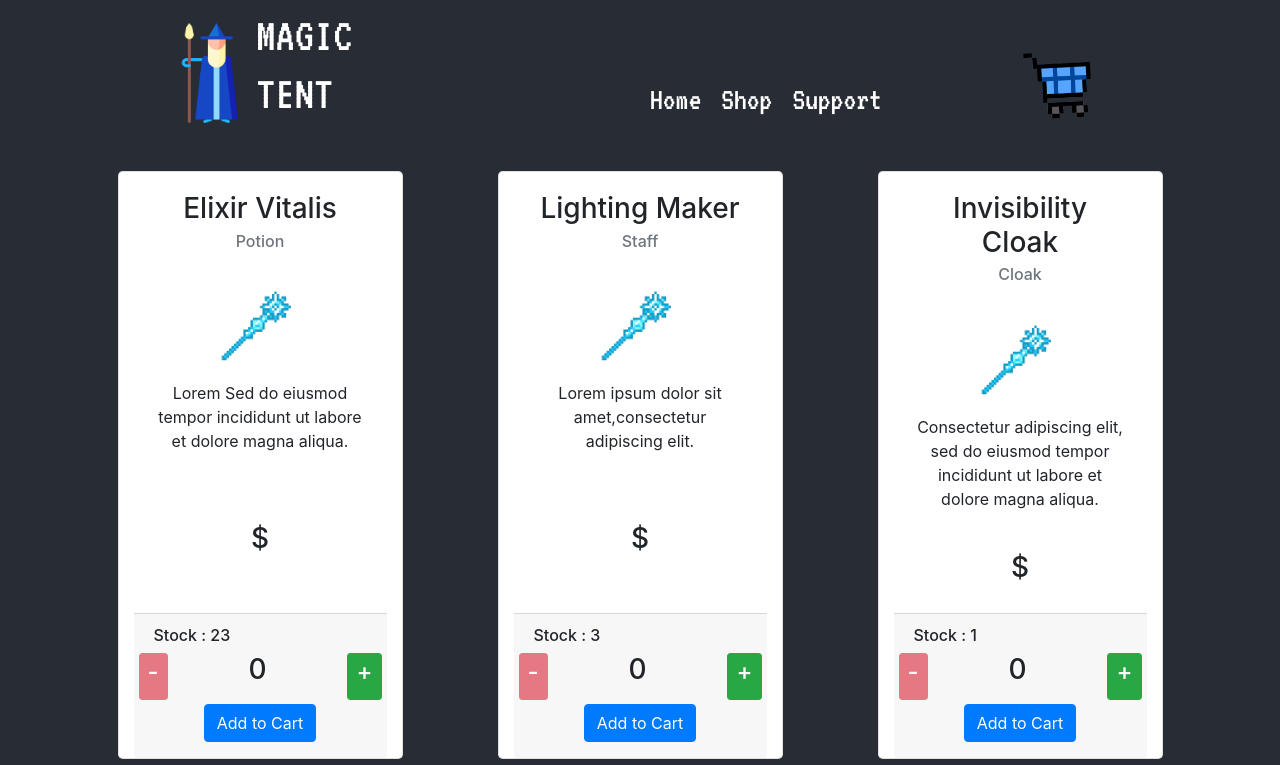
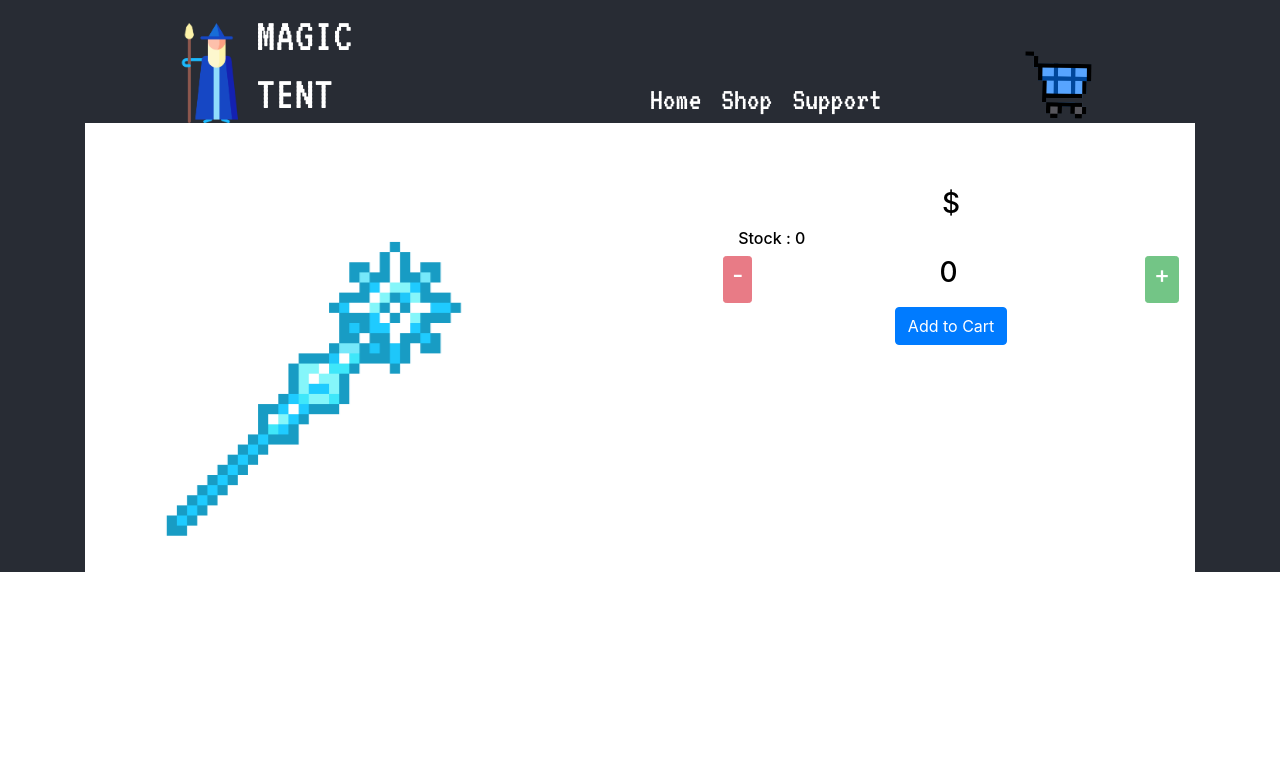
Before and after one commit to HijodelCosmos/Proyecto-ReactJS, a React (Create React App) app: page /item1 in a window 1280 px wide. Shown: the top 765 px of the page. Built offline with nearby package versions, Linux system fonts and the light colour scheme.

Commit message:
Routing agregado y correcion de warnigs

```diff
--- a/package.json
+++ b/package.json
@@ -12,12 +12,13 @@
     "react": "^17.0.1",
     "react-bootstrap": "^1.4.3",
     "react-dom": "^17.0.1",
+    "react-router-dom": "^5.2.0",
     "react-scripts": "4.0.1",
     "web-vitals": "^0.2.4"
   },
   "scripts": {
     "predeploy": "npm run build",
-    "deploy":"gh-pages -d build",
+    "deploy": "gh-pages -d build",
     "start": "react-scripts start",
     "build": "react-scripts build",
     "test": "react-scripts test",
--- a/src/App.js
+++ b/src/App.js
@@ -1,4 +1,5 @@
 import React from 'react';
+import { BrowserRouter, Switch, Route } from "react-router-dom";
 //Components
 import {NavBar} from './components/navBar/navBar'
 import './App.css';
@@ -14,11 +15,21 @@ function App() {
   return (
 
       <div className="App">
-        <NavBar/>
-        <main className="container">
-            <ItemListContainer/>
-            <ItemDetailContainer/>
-        </main>
+        <BrowserRouter>
+          <NavBar/>
+          <Switch>
+            <React.Fragment>
+            <main className="container">
+              <Route exact path='/'>
+                <ItemListContainer/>
+              </Route>
+              <Route path='/item:itemId'>
+                <ItemDetailContainer/>
+              </Route>
+            </main>
+            </React.Fragment>
+          </Switch>
+        </BrowserRouter>
       </div>
   );
 }
--- a/src/components/item/itemCard.js
+++ b/src/components/item/itemCard.js
@@ -1,25 +1,27 @@
 import React from "react";
+import {Link} from "react-router-dom";
 import ItemCounter from "./itemCounter"
 import imgItem1 from "../../assets/img/items/staff.png"
 //aca hardcodeo las imagenes, por que no puedo usar rutas relativas en React
 
 
-const ItemCard=({title,itemtype,description,stock,price})=>{
+const ItemCard=({itemData})=>{
 
 
     return(
         <div className="card col-12 col-md-4 col-lg-3 mt-5 m-2 rounded-lg">
             <div className="card-body text-center">
-                <h3 className="card-title ">{title}</h3>
-                <h6 className="card-subtitle mb-2 text-muted">{itemtype}</h6>
-                <img src={imgItem1} className="m-3" width="100"></img>
-                <p className="card-text">{description}</p>
+                <h3 className="card-title ">{itemData["title"]}</h3>
+                <h6 className="card-subtitle mb-2 text-muted">{itemData["itemtype"]}</h6>
+                <img src={imgItem1} className="m-3" width="100" alt="Descripcion de producto"></img>
+                <p className="card-text">{itemData["description"]}</p>
             </div>
-            <div className="card-body text-center">
-                <h3>$ {price}</h3>
+            <div className="text-center mb-2">
+                <h3>$ {itemData["price"]}</h3>
+                <Link to={`/item:${itemData["id"]}`}><button type="button" className="btn btn-primary ">More Info</button></Link>
             </div>
             <div className="card-footer">
-                <ItemCounter stock={stock}></ItemCounter>
+                <ItemCounter itemData={itemData}></ItemCounter>
             </div>
         </div>
     )
--- a/src/components/item/itemCounter.js
+++ b/src/components/item/itemCounter.js
@@ -1,7 +1,8 @@
 import React, {useState, useEffect} from "react";
 
-const ItemCounter = ({stock})=>{
+const ItemCounter = ({itemData})=>{
 
+    const stock = itemData && itemData.stock
     //Si le pasan un true al atributo Disabled, el boton se desabilita
     const [btnRmvState, setBtnRmvState] = useState(false)
     const [btnAddState, setBtnAddState] = useState(false)
--- a/src/components/item/itemDetail.js
+++ b/src/components/item/itemDetail.js
@@ -10,13 +10,13 @@ const ItemDetail = ({itemData})=>{
                 <h1 className="mt-4">{itemData && itemData.title}</h1>
             </div>
             <div className="row justify-content-between p-2">
-                <img src={imgItem1} className="m-2 col-5" width="100"></img>
+                <img src={imgItem1} className="m-2 col-5" width="100" alt="Descripcion de producto"></img>
                 <div className="col-5 m-2">
-                    <h3>{itemData && itemData.title}</h3>
+                    <h3>{itemData && itemData["title"]}</h3>
                     <h4 className="text-muted">{itemData && itemData.itemtype}</h4>
                     <p>{itemData && itemData.description}</p>
                     <h3 className="text-center">$ {itemData && itemData.price}</h3>
-                    <ItemCounter stock={itemData && itemData.stock}></ItemCounter>
+                    <ItemCounter itemData={itemData!=null && itemData}></ItemCounter>
                 </div>
             </div>
         </React.Fragment>
--- a/src/components/item/itemList.js
+++ b/src/components/item/itemList.js
@@ -11,7 +11,7 @@ const ItemList = ({data})=>{
         <React.Fragment>
             {data && data.map((item,i)=>{
                     return(
-                        <ItemCard key={i} price={item["price"]} stock={item["stock"]} title={item["title"]} itemtype={item["itemtype"]} description={item["description"]}/>)
+                        <ItemCard key={i} itemData={item}/>)
                     })}
         </React.Fragment>
     )
--- a/src/components/itemContainer/itemDetailContainer.js
+++ b/src/components/itemContainer/itemDetailContainer.js
@@ -1,4 +1,5 @@
 import React, {useState, useEffect} from 'react';
+import { useParams } from 'react-router-dom';
 import ItemData from "../../db/itemListDB.json"
 import ItemDetail from '../item/itemDetail';
 import './itemDetailContainer.css'
@@ -6,19 +7,22 @@ import './itemDetailContainer.css'
 const ItemDetailContainer = ()=>{
 
     const [item,setItem] = useState(null);
+    const { itemId } = useParams(); //Capturo el id del objeto atravez del prop del router
 
     useEffect(()=>{
 
 
         const getItem = new Promise ((res,rej)=>{
             setTimeout(()=>{
-                let getDB = ItemData;
+                let getDB = Object.values(ItemData);
                 getDB ? res(getDB) : rej("Problemas con el server");
             },2000)
         })
         getItem.then(response =>{
-            //harcodeo un item cualquiera de mi json
-            setItem(response.item1)
+            //por use State objetengo un string con : delante de mi id, asi que lo quito con subtr
+            let id = itemId.substr(1,1)
+            //uso el id obtenido para obicar el item de mi json convertido actualmente a un array
+            setItem(response[id])
 
         }, err=>{
             console.log(err)
--- a/src/components/navBar/navBar.js
+++ b/src/components/navBar/navBar.js
@@ -1,7 +1,9 @@
 import React from 'react';
+import {Link} from "react-router-dom";
 import './navBarStyle.css';
 import Cart from'../cartWidget/cartWidget'
 import logo from '../../assets/img/logo.png';
+
 
 
 export const NavBar = () => {
@@ -16,7 +18,7 @@ export const NavBar = () => {
                     </div>
                     <div className="col-4">
                         <ul id="navBar--menu">
-                            <li><a href="./#home">Home</a></li>
+                        <li><Link to='/' href="./#home">Home</Link></li>
                             <li><a href="./#shop">Shop</a></li>
                             <li><a href="./#categories">Support</a></li>
                         </ul>
--- a/src/db/itemListDB.json
+++ b/src/db/itemListDB.json
@@ -1,24 +1,30 @@
 
 {
     "item1":
-        {"title":"Elixir Vitalis",
+        {"id":0,
+        "title":"Elixir Vitalis",
         "itemtype":"Potion",
         "description":"Lorem Sed do eiusmod tempor incididunt ut labore et dolore magna aliqua.",
         "stock":23,
+        "price":24,
         "src":"/img/items/elixir.png"
         },
     "item2":
-        {"title":"Lighting Maker",
+        {"id":1,
+        "title":"Lighting Maker",
         "itemtype":"Staff",
         "description":"Lorem ipsum dolor sit amet,consectetur adipiscing elit.",
         "stock":3,
+        "price":321,
         "src":"../../assets/img/items/staff.png"
         },
     "item3":
-        {"title":"Invisibility Cloak",
+        {"id":2,
+            "title":"Invisibility Cloak",
         "itemtype":"Cloak",
         "description":"Consectetur adipiscing elit, sed do eiusmod tempor incididunt ut labore et dolore magna aliqua.",
         "stock":1,
+        "price":754,
         "src":"../../assets/img/items/cloak.png"
         }
 }
```
Also changed, not shown: 2 other files (tests, documents, lock files or other folders).
